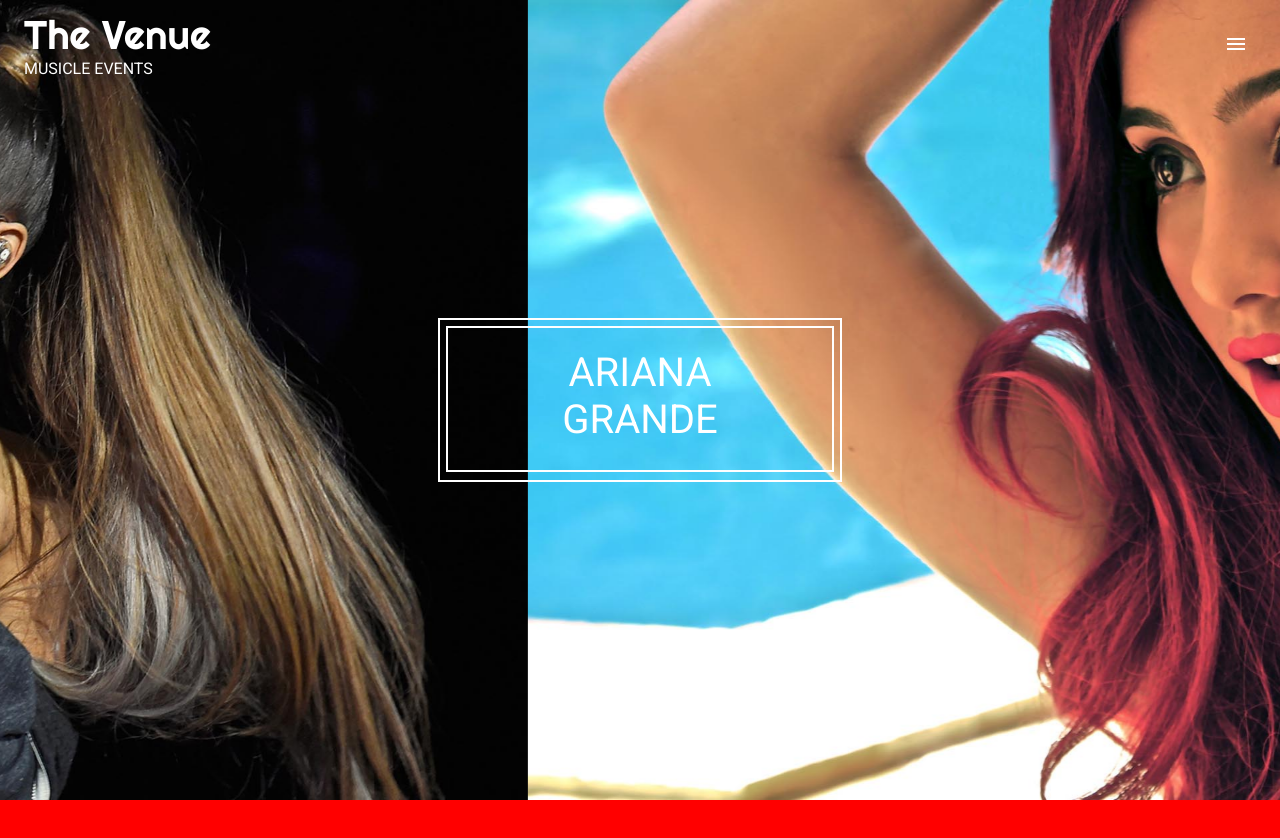
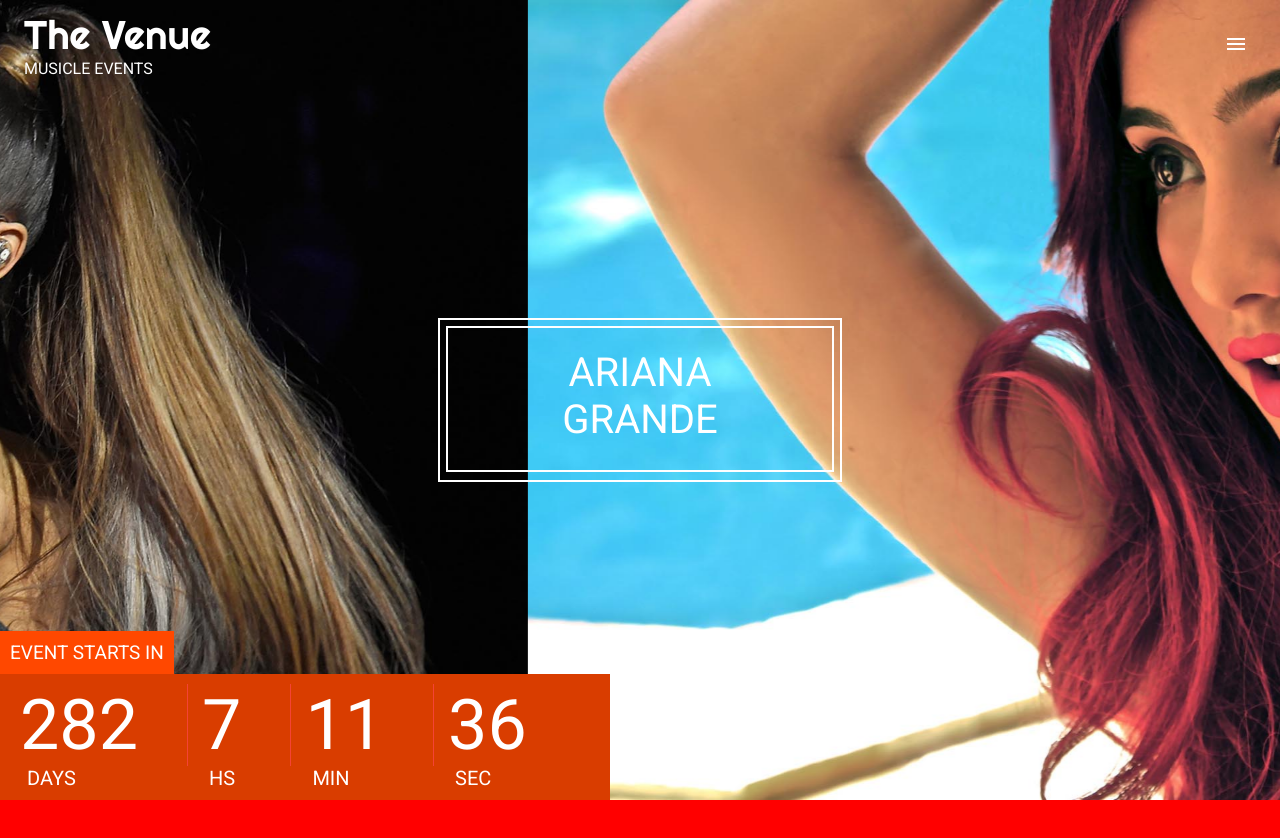
Before and after one commit to chaviduKW/the_venue, a React (Vite) app: page / in a window 1280 px wide. Shown: the top 838 px of the page. Built offline with nearby package versions, Linux system fonts and the light colour scheme.

Commit message:
feat: countdown

```diff
--- a/src/components/featured/index.tsx
+++ b/src/components/featured/index.tsx
@@ -1,4 +1,5 @@
 import Carousel from "./Carousel";
+import TimeUntil from "./timeUntil";
 
 const Featured =()=>{
     return (
@@ -9,6 +10,7 @@
                     Ariana Grande
                 </div>
             </div>
+            <TimeUntil/>
         </div>
     )
 }
--- /dev/null
+++ b/src/components/featured/timeUntil.tsx
@@ -0,0 +1,66 @@
+import { useState, useEffect, useCallback } from "react";
+import { Slide } from 'react-awesome-reveal';
+
+const TimeUntil = () => {
+
+    const [time,setTime] = useState({
+        days:0,
+        hours:0,
+        minutes:0,
+        seconds:0
+    })
+
+    const renderItem = (time: number, value: string) => (
+        <div className="countdown_item">
+            <div className="countdown_time">
+                {time}
+            </div>
+            <div className="countdown_tag">
+                {value}
+            </div>
+        </div>
+    )
+
+    const getTimeUntil = useCallback((deadline:string) =>{
+
+        const time = Date.parse(deadline)-Date.now();
+        if(time<0){
+            console.log('date passed')
+        }else{
+            const seconds = Math.floor((time/1000)%60);
+            const minutes = Math.floor((time/1000/60)%60);
+            const hours = Math.floor((time/(1000*60*60))%24);
+            const days = Math.floor((time/(1000*60*60*24)));
+            setTime({
+                days,
+                hours,
+                minutes,
+                seconds
+            })
+        }
+    },[])
+
+
+
+    useEffect(() => {
+        setInterval(() => getTimeUntil('Jun, 20, 2024, 01:20:00'), 1000)
+    }, [getTimeUntil])
+
+    return (
+        <Slide direction="left" delay={1000}>
+            <div className="countdown_wrapper">
+                <div className="countdown_top">
+                    Event starts in
+                </div>
+                <div className="countdown_bottom">
+                    {renderItem(time.days, 'days')}
+                    {renderItem(time.hours, 'HS')}
+                    {renderItem(time.minutes, 'min')}
+                    {renderItem(time.seconds, 'sec')}
+                </div>
+            </div>
+        </Slide>
+    )
+}
+
+export default TimeUntil;
```
